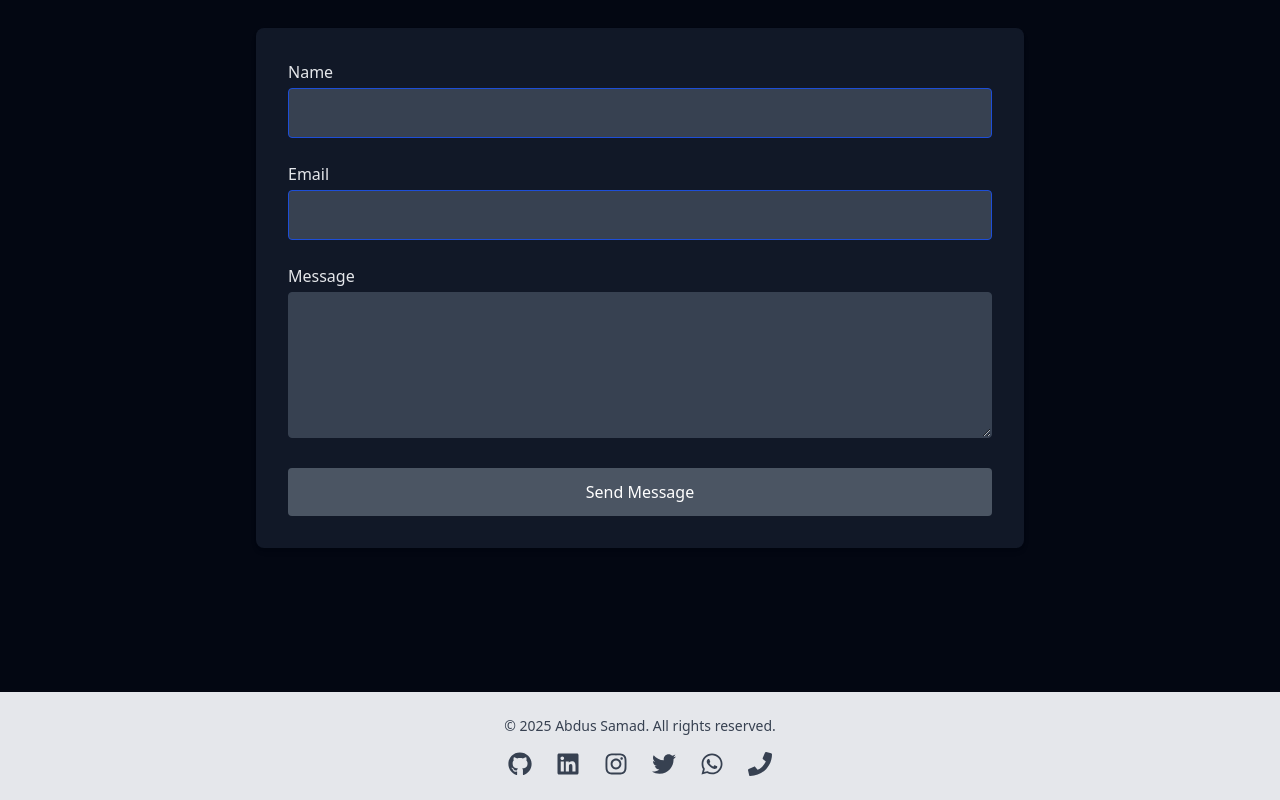
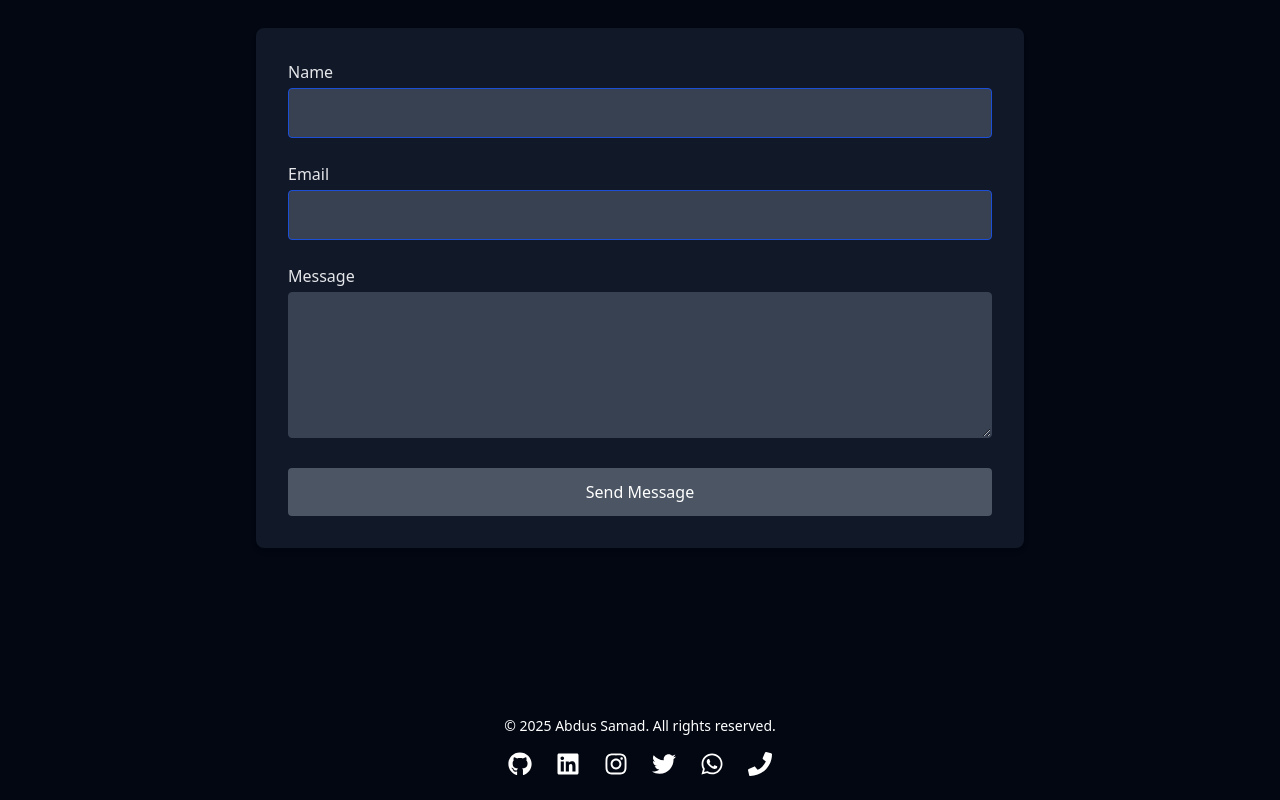
Before and after one commit to Mr-Samad3011/Portfolio, a React (Vite) app: page / in a window 1280 px wide. Shown: the part 4108-4908 px from the top of the page. Built offline with nearby package versions, Linux system fonts and the light colour scheme.

Commit message:
Update Footer.jsx

```diff
--- a/src/components/Footer.jsx
+++ b/src/components/Footer.jsx
@@ -1,9 +1,16 @@
 import React from 'react';
-import { FaInstagram, FaLinkedin, FaGithub, FaTwitter, FaWhatsapp, FaPhone } from 'react-icons/fa';
+import {
+  FaInstagram,
+  FaLinkedin,
+  FaGithub,
+  FaTwitter,
+  FaWhatsapp,
+  FaPhone,
+} from 'react-icons/fa';
 
 const Footer = () => {
   return (
-    <footer className="bg-gray-200 dark:bg-gray-800 text-center text-gray-700 dark:text-gray-300 py-6">
+    <footer className="bg-gray-950 dark:bg-gray-950 text-center text-white py-6">
       <p className="text-sm">
         &copy; {new Date().getFullYear()} Abdus Samad. All rights reserved.
       </p>
@@ -12,7 +19,7 @@ const Footer = () => {
           href="https://github.com/Mr-Samad3011"
           target="_blank"
           rel="noopener noreferrer"
-          className="hover:text-black dark:hover:text-white"
+          className="hover:text-gray-300 transition"
         >
           <FaGithub />
         </a>
@@ -20,7 +27,7 @@ const Footer = () => {
           href="https://www.linkedin.com/in/abdus-samad-7a6864304"
           target="_blank"
           rel="noopener noreferrer"
-          className="hover:text-blue-700"
+          className="hover:text-blue-400 transition"
         >
           <FaLinkedin />
         </a>
@@ -28,7 +35,7 @@ const Footer = () => {
           href="https://www.instagram.com/mr__samad1130/"
           target="_blank"
           rel="noopener noreferrer"
-          className="hover:text-pink-600"
+          className="hover:text-pink-500 transition"
         >
           <FaInstagram />
         </a>
@@ -36,7 +43,7 @@ const Footer = () => {
           href="https://x.com/AbdusSamad75624"
           target="_blank"
           rel="noopener noreferrer"
-          className="hover:text-blue-500"
+          className="hover:text-blue-400 transition"
         >
           <FaTwitter />
         </a>
@@ -44,13 +51,13 @@ const Footer = () => {
           href="https://wa.me/919519770595"
           target="_blank"
           rel="noopener noreferrer"
-          className="hover:text-green-600"
+          className="hover:text-green-500 transition"
         >
           <FaWhatsapp />
         </a>
         <a
           href="tel:+919519770595"
-          className="hover:text-green-800"
+          className="hover:text-green-400 transition"
         >
           <FaPhone />
         </a>
```
